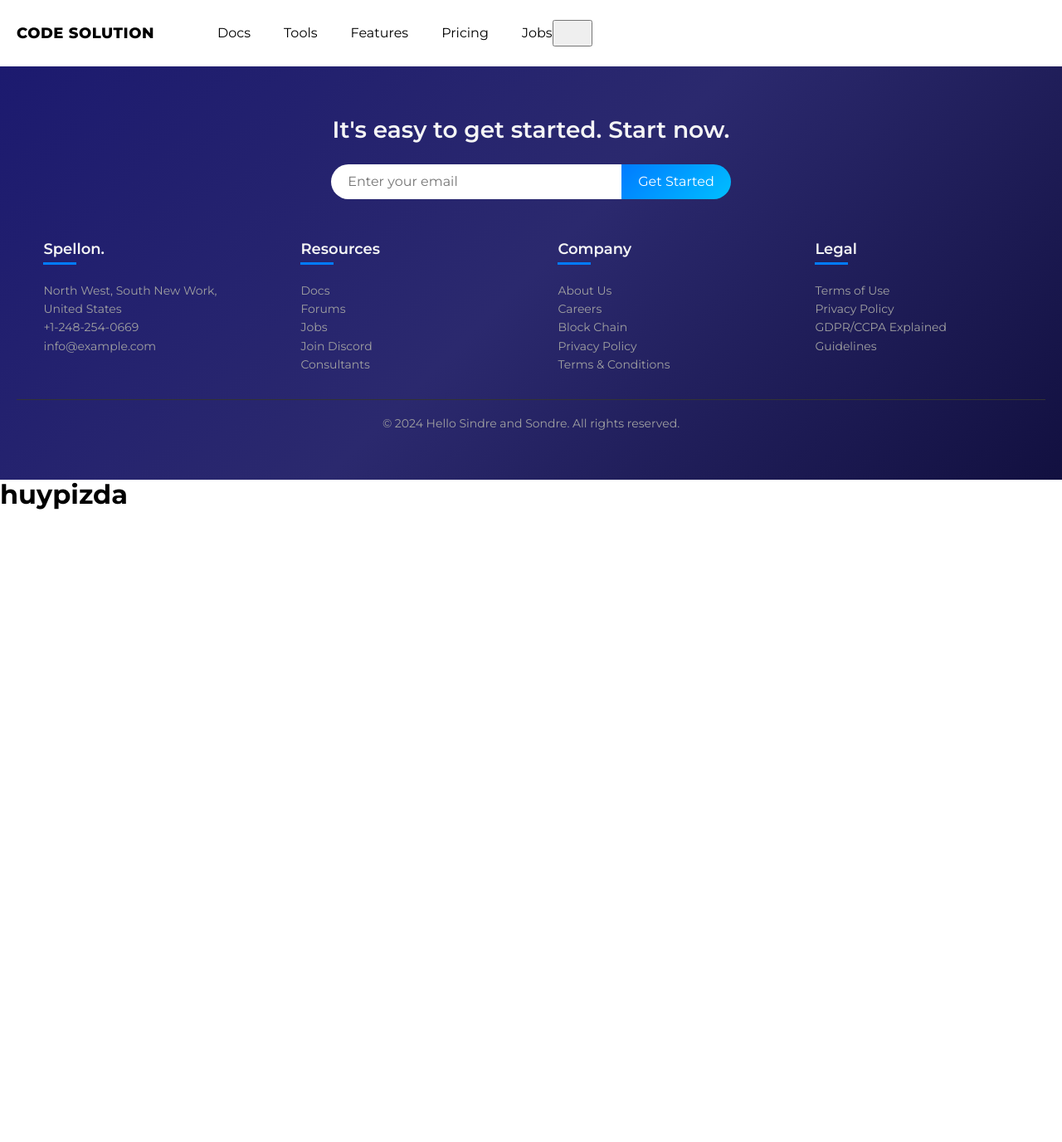
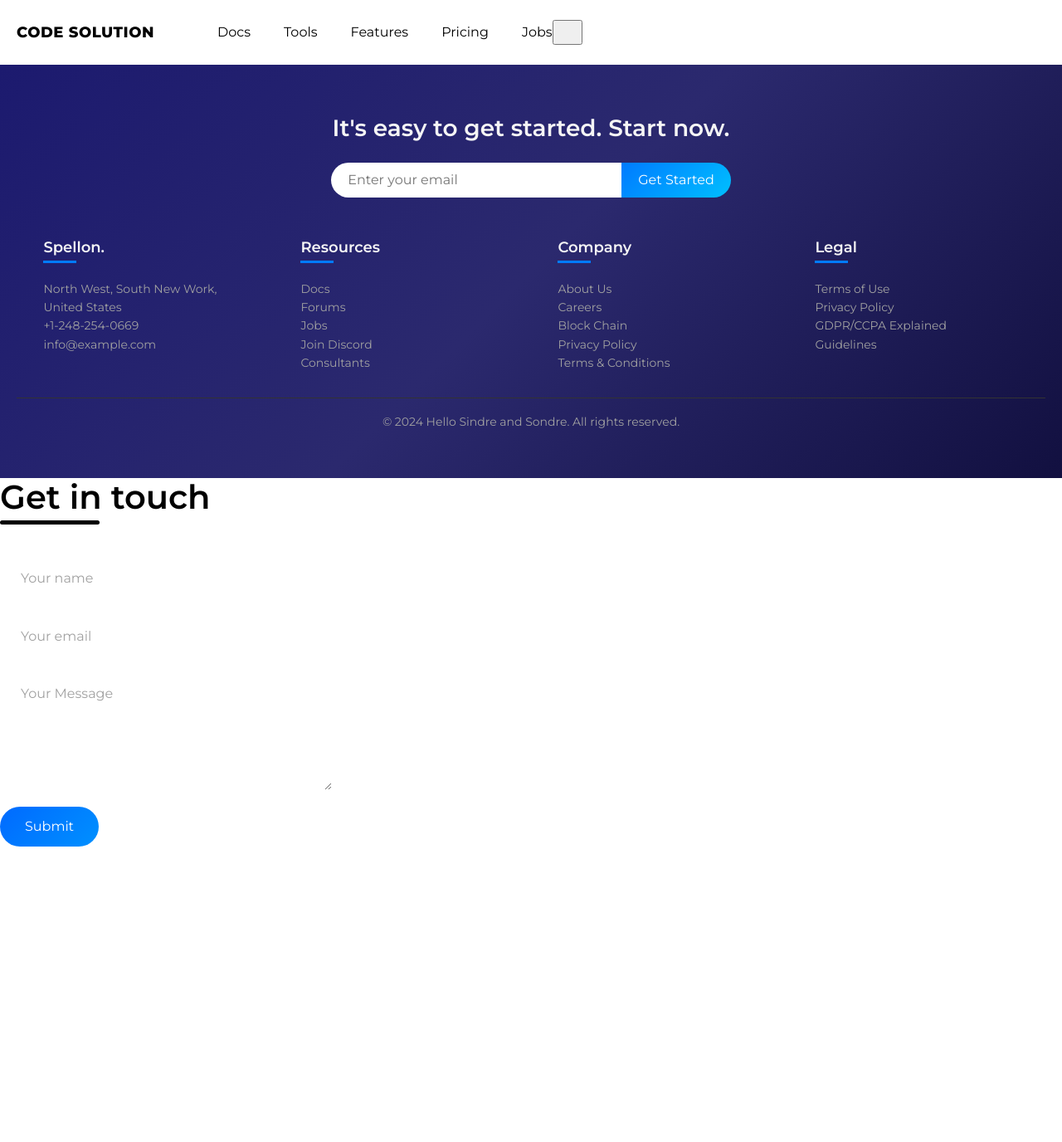
Before and after one commit to escape23/code-solutions, a Flask app: page / in a window 1280 px wide. Shown: the whole page at 83% size. Before the commit the page ends 614 px from the top, so only its background shows below. Run offline with Flask 3, Linux system fonts and the light colour scheme; some libraries are stand-ins or nearby versions.

Commit message:
Done code for email form

```diff
--- a/static/css/email-form.css
+++ b/static/css/email-form.css
@@ -0,0 +1,63 @@
+*{
+    padding: 0;
+    margin: 0;
+    box-sizing: border-box;
+}
+.con-con{
+    height: 100vh;
+    display: felx;
+    align-items: center;
+    justify-content: space-evenly;
+}
+.con-left{
+    display: flex;
+    flex-direction: column;
+    align-items: start;
+    gap: 20px;
+}
+.con-left-title h2{
+    font-weight: 600;
+    color: #000000;
+    font-size: 40px;
+    margin-bottom: 5px;
+}
+.con-left-title hr{
+    border: none;
+    width: 120px;
+    height: 5px;
+    background-color: #000000;
+    border-radius: 10px;
+    margin-bottom: 20px;
+}
+.con-inputs{
+    width: 400px;
+    height: 50px;
+    border: none;
+    outline: none;
+    padding-left: 25px;
+    font-weight: #666;
+    border-radius: 50px;
+}
+.con-left textarea{
+    height: 140px;
+    padding-top: 15px;
+    border-radius: 20px;
+}
+.con-inputs:focus{
+    border: 2px solid #000
+}
+.con-inputs::placeholder{
+    color: #a1a1a1;
+}
+.con-left button{
+    display: flex;
+    align-items: center;
+    padding: 15px 30px;
+    font-size: 16px;
+    color: #fff;
+    gap: 10px;
+    border: none;
+    border-radius: 50px;
+    background: linear-gradient(135deg, #006aff, #0090ff);
+    cursor: pointer;
+}
--- a/templates/email-form.html
+++ b/templates/email-form.html
@@ -1 +1,19 @@
-<h1>huypizda</h1>
+<head>
+    <link rel="stylesheet" href="email-form.css">
+</head>
+<body>
+    <div class="con-con">
+        <form action="https://api.web3forms.com/submit" method="POST" class="con-left">
+            <div class="con-left-title">
+                <h2>Get in touch</h2>
+                <hr>
+            </div>
+            <input type="hidden" name="access_key" value="0611c4e5-0d42-45ee-b0fb-34ac1ba5ed9c">
+            <input type="text" name="name" placeholder="Your name" class="con-inputs" required>
+            <input type="email" name="email" placeholder="Your email" class="con-inputs" required>
+            <textarea name="message" placeholder="Your Message" class="con-inputs" required></textarea>
+            <button type="submit">Submit</button>
+        </form>
+        <div class="con-right"></div>
+    </div>
+</body>
```
